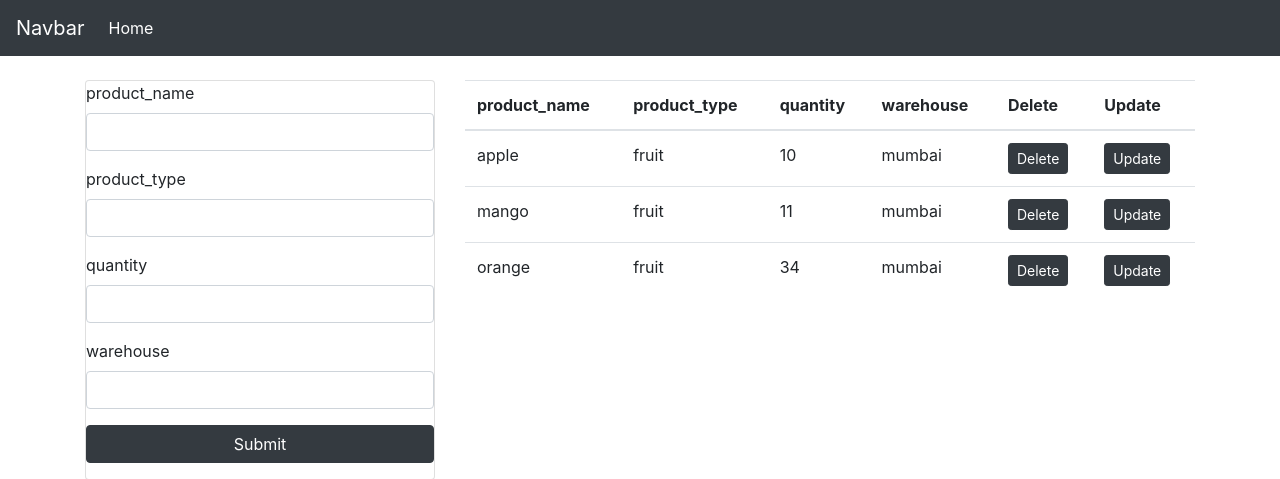
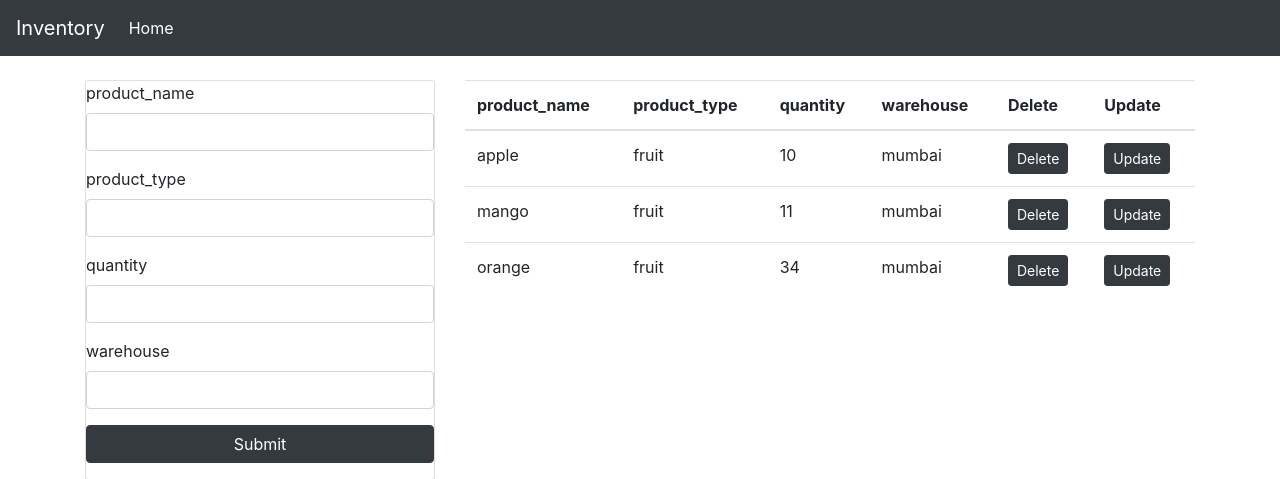
Before and after one commit to sidharth0611/frappe-inventory, a Flask app: page / in a window 1280 px wide. Shown: the top 479 px of the page. Run offline with Flask 2, Linux system fonts and the light colour scheme; data comes from the database, SQL or seed files in the repository; both versions use the stored data as it was after the commit; data that the repository does not hold is empty; some libraries are stand-ins or nearby versions.

Commit message:
fixed bugs

```diff
--- a/app.py
+++ b/app.py
@@ -105,5 +105,7 @@ def delete_movement(id):
 
 
 
+
+
 if __name__ == "__main__":
     app.run(debug=True)
--- a/templates/home.html
+++ b/templates/home.html
@@ -155,7 +155,7 @@
                     <td>{{ i.Movement.from_location }}</td>
                     <td>{{ i.Movement.timestamp }}</td>
                     <td>
-                        <a href='/delete_movement/{{i.User1.id}}' class="btn btn-sm btn-dark">Delete</a>
+                        <a href='/delete_movement/{{i.Movement.id}}' class="btn btn-sm btn-dark">Delete</a>
                     </td>
                 </tr>
                 {% endfor %}
--- a/templates/index.html
+++ b/templates/index.html
@@ -8,7 +8,7 @@
 </head>
 <body>
     <nav class="navbar navbar-expand-lg navbar-dark bg-dark">
-        <a class="navbar-brand" href="#">Navbar</a>
+        <a class="navbar-brand" href="#">Inventory</a>
         <button class="navbar-toggler" type="button" data-toggle="collapse" data-target="#navbarNavAltMarkup" aria-controls="navbarNavAltMarkup" aria-expanded="false" aria-label="Toggle navigation">
           <span class="navbar-toggler-icon"></span>
         </button>
```
Also changed, not shown: mydb.db.
